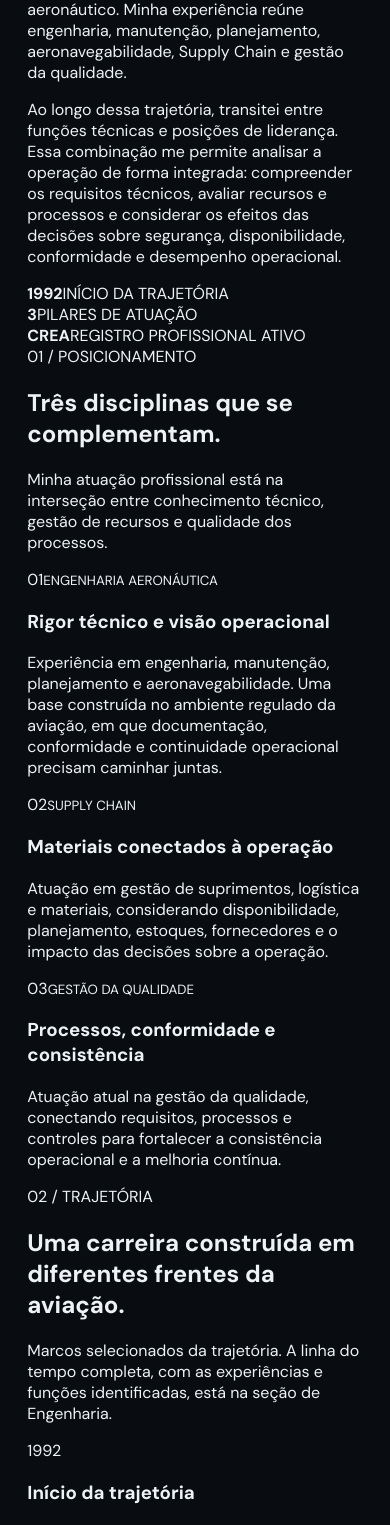
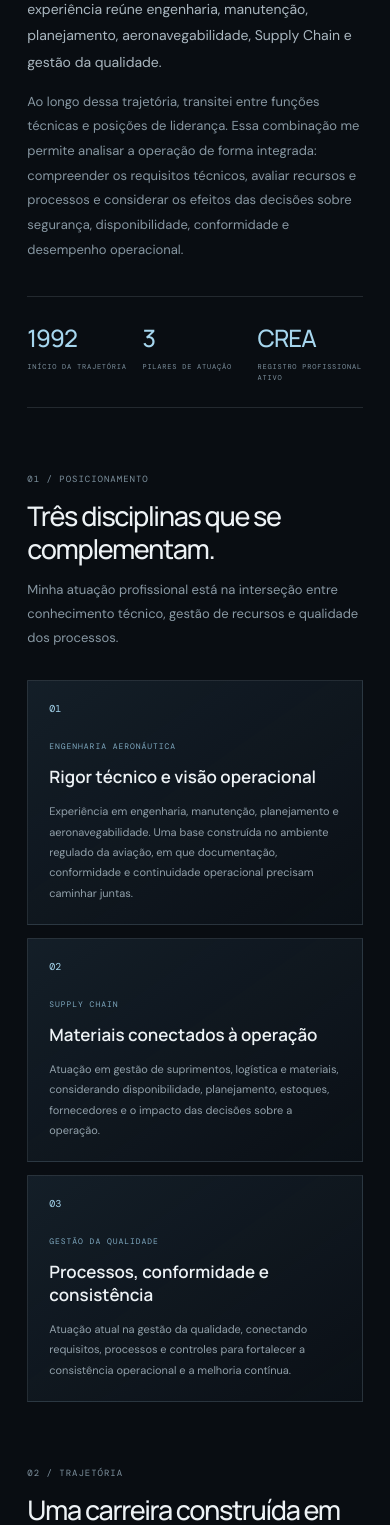
Before and after one commit to fabioteraoka/fabio-teraoka-site, a Next.js app: page /sobre in a window 390 px wide. Shown: the part 446-1971 px from the top of the page. Built offline with nearby package versions, Linux system fonts and the light colour scheme.

Commit message:
Add responsive styling for professional profile

```diff
--- a/app/globals.css
+++ b/app/globals.css
@@ -46,3 +46,60 @@
 .site-page-main .section-kicker{margin-bottom:24px}
 .site-page-card a{display:inline-block;color:var(--blue2);font-size:12px;margin-top:12px}
 .site-page-card a:hover{color:#d5effc}
+
+
+/* Professional profile — hybrid executive and technical */
+.profile-overline{font:9px var(--mono);letter-spacing:.15em;color:#718b9b;margin:28px 0 14px}
+.site-page-main .profile-intro{font-size:16px;line-height:1.9;color:#aab7c0;max-width:820px;margin:24px 0 0}
+.site-page-main .profile-intro-secondary{font-size:14px;color:#8797a2;margin-top:14px}
+.profile-facts{display:grid;grid-template-columns:repeat(3,minmax(0,1fr));gap:18px;border-top:1px solid var(--line);border-bottom:1px solid var(--line);padding:24px 0;margin:42px 0 70px}
+.profile-facts div{display:flex;flex-direction:column;gap:8px}
+.profile-facts strong{font:500 29px var(--display);letter-spacing:-.04em;color:var(--blue2)}
+.profile-facts span,.profile-index{font:9px var(--mono);letter-spacing:.11em;color:#7e929f}
+.profile-section{margin-top:76px}
+.profile-section-heading{max-width:760px;margin-bottom:30px}
+.profile-section-heading h2{font:500 clamp(27px,3.5vw,40px)/1.2 var(--display);letter-spacing:-.05em;margin:13px 0}
+.profile-section-heading>p{font-size:13px;line-height:1.85;color:#8999a4;max-width:660px}
+.profile-pillar-grid{display:grid;grid-template-columns:repeat(3,minmax(0,1fr));gap:13px}
+.profile-pillar{position:relative;min-height:270px;padding:24px 20px;border:1px solid var(--line);background:linear-gradient(145deg,rgba(27,42,55,.58),rgba(13,20,28,.4))}
+.profile-pillar-number{display:block;font:10px var(--mono);color:var(--blue2);margin-bottom:27px}
+.profile-pillar small,.profile-education small{font:8px var(--mono);letter-spacing:.12em;color:#7fa9c0}
+.profile-pillar h3,.profile-education h3{font:600 17px/1.35 var(--display);margin:12px 0}
+.profile-pillar p,.profile-education p{font-size:11px;line-height:1.85;color:#91a0aa;margin:0}
+.profile-milestones{border-top:1px solid var(--line)}
+.profile-milestone{display:grid;grid-template-columns:120px 1fr;gap:20px;padding:22px 0;border-bottom:1px solid var(--line)}
+.profile-period{font:10px var(--mono);color:var(--blue2);padding-top:4px}
+.profile-milestone h3{font:600 16px var(--display);margin:0 0 6px}
+.profile-milestone strong{font:10px var(--mono);font-weight:400;color:#a8b7c1}
+.profile-milestone p{font-size:12px;line-height:1.75;color:#83939e;margin:9px 0 0}
+.profile-more-link{margin-top:24px}
+.profile-current{display:grid;grid-template-columns:.9fr 1.1fr;gap:10%;padding:30px;border:1px solid rgba(120,184,220,.22);background:linear-gradient(135deg,rgba(25,43,57,.6),rgba(12,19,27,.7))}
+.profile-current .profile-section-heading{margin:0}
+.profile-current .profile-section-heading h2{font-size:clamp(25px,3vw,34px)}
+.profile-current-copy p{font-size:13px;line-height:1.9;color:#9ba9b4;margin:0 0 14px}
+.profile-current-copy strong{color:#e4edf2;font-weight:600}
+.profile-education-grid{display:grid;grid-template-columns:repeat(2,minmax(0,1fr));gap:13px}
+.profile-education{padding:23px;border:1px solid var(--line);background:#101720}
+.profile-closing{margin-top:78px;padding:35px;border:1px solid rgba(120,184,220,.28);background:radial-gradient(ellipse at top right,rgba(55,105,135,.16),transparent 65%),#0d151e}
+.profile-closing>p{font:500 clamp(22px,3vw,31px)/1.5 var(--display);letter-spacing:-.035em;max-width:760px;margin:20px 0 25px}
+.profile-closing>p em{font-style:normal;color:var(--blue2)}
+.profile-closing .button-primary{font-family:var(--sans)}
+@media(max-width:700px){
+  .site-page-main .profile-intro{font-size:14px}
+  .site-page-main .profile-intro-secondary{font-size:13px}
+  .profile-facts{gap:10px;margin:34px 0 54px}
+  .profile-facts strong{font-size:24px}
+  .profile-facts span{font-size:7px;line-height:1.5}
+  .profile-section{margin-top:58px}
+  .profile-pillar-grid{grid-template-columns:1fr}
+  .profile-pillar{min-height:unset;padding:21px}
+  .profile-pillar-number{margin-bottom:18px}
+  .profile-milestone{grid-template-columns:82px 1fr;gap:12px}
+  .profile-milestone h3{font-size:14px}
+  .profile-milestone strong{font-size:9px;line-height:1.7}
+  .profile-milestone p{font-size:11px}
+  .profile-current{grid-template-columns:1fr;gap:22px;padding:22px}
+  .profile-education-grid{grid-template-columns:1fr}
+  .profile-closing{margin-top:58px;padding:24px}
+}
+@media(prefers-reduced-motion:reduce){.profile-pillar{transition:none}}
```
